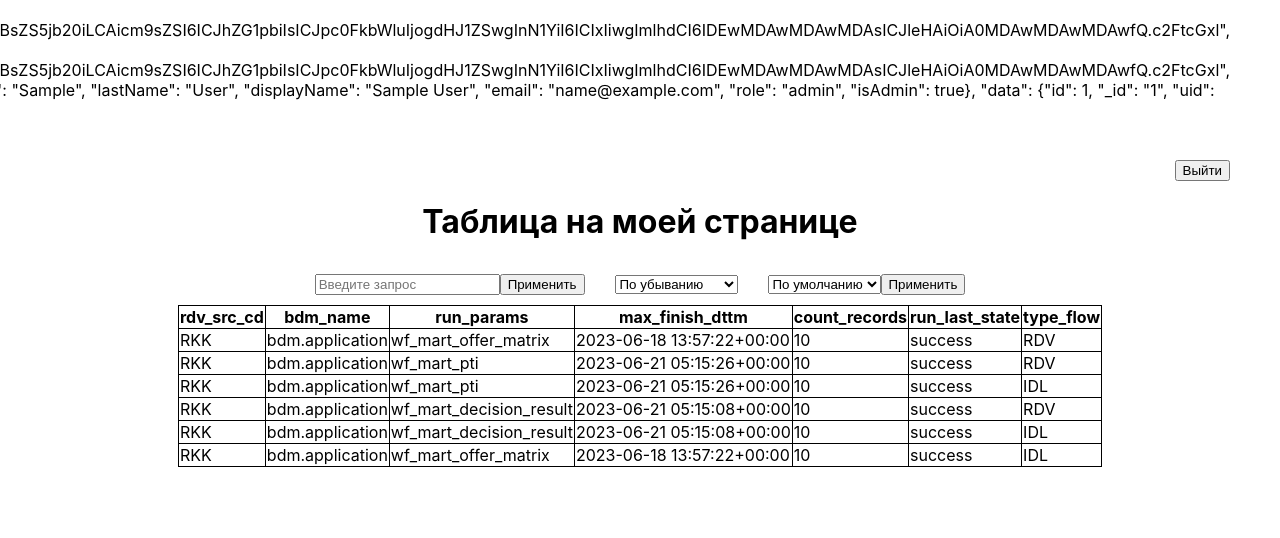
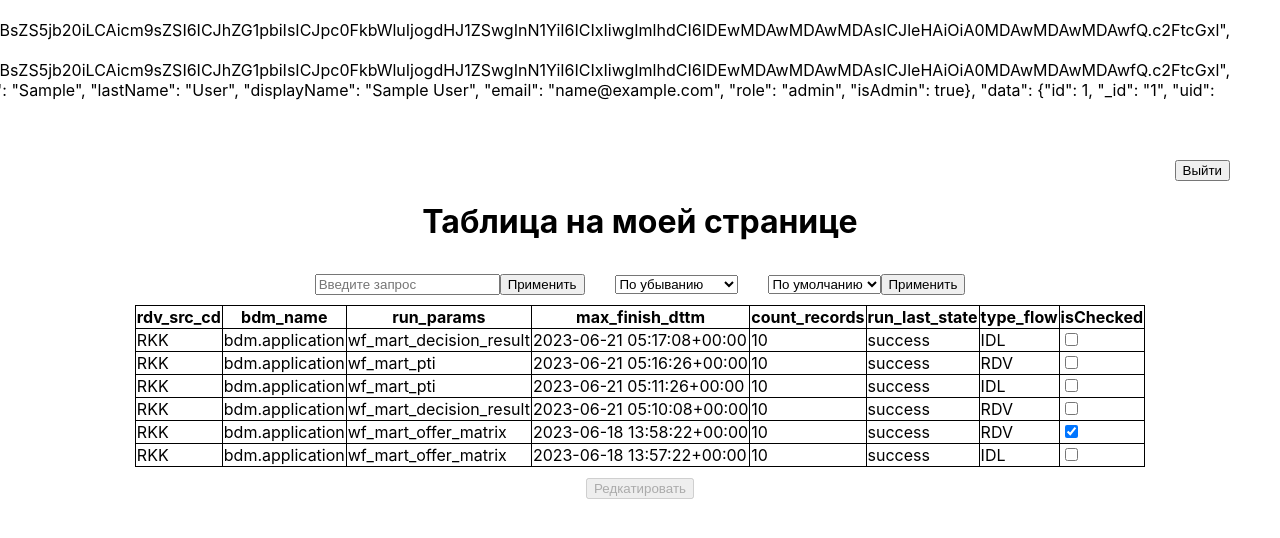
Before and after one commit to Chistik-AE/cheldon, a React (Create React App) app: page / in a window 1280 px wide. Shown: the top 538 px of the page. Built offline with nearby package versions, Linux system fonts and the light colour scheme; sample sign-in values are in the browser's storage.

Commit message:
прописана функция отметки нужной ячейки чекбока

```diff
--- a/src/mySpace/MySpace.js
+++ b/src/mySpace/MySpace.js
@@ -7,33 +7,42 @@ import { useNavigate } from 'react-router-dom';
 export default function MySpace() {
     const _ = require('lodash');
     let tableSearchResult = [];
-    const [dataBase, setDataBase] = useState(data);
+    let tableSort = _.orderBy(data, ['max_finish_dttm'], ['desc'])
+    const [dataBase, setDataBase] = useState(tableSort);
     let navigate = useNavigate();
     let tableHead = Object.keys(data[0]);
     let tableRows = Object.values(dataBase);
     const [search, setSearch] = useState('');
-    const [filter, setFilter] = useState();
-    let tableFilterResult = data;
+    const [filter, setFilter] = useState('default');
+    let tableFilterResult = tableSort;
+    const [checked, setChecked] = useState(false);
+
+
+
 
     function logOut() {  //выход со страницы и разлогинивание
         localStorage.clear();
         navigate("/logIn");
     }
 
+
+
     function sortMaxFinish(t) {   //функция сортировки
-        tableFilterResult = _.orderBy(data, ['max_finish_dttm'], [t.target.value])
-        setDataBase(tableFilterResult)
+        tableSort = _.orderBy(data, ['max_finish_dttm'], [t.target.value])
+        setDataBase(tableSort)
+        tableFilterResult = tableSort
+        searchAnd()
     }
 
     function searchAnd() {   //функция фильтра и поиска
         if (filter === 'default') {       //фильтр
-            tableFilterResult = data
+            tableFilterResult = tableSort
         } else {
-            tableFilterResult = _.filter(data, function (qwe) {
+            tableFilterResult = _.filter(tableSort, function (qwe) {
                 return qwe.type_flow === filter;
             })
         }
-        setDataBase(tableFilterResult)
+        setDataBase()
         if (search === '') {      //поиск
             tableSearchResult = tableFilterResult
         } else {
@@ -46,7 +55,20 @@ export default function MySpace() {
             }
         }
         setDataBase(tableSearchResult)
+        /* console.log(dataBase[1]) */
     }
+
+
+    function onChange(indexRow, newRow, cell) {    //функция на checkbox
+        setChecked(!cell.target.value)
+        console.log(indexRow)
+        console.log(Object.values(dataBase[indexRow]))  //вся строка
+        newRow.isChecked = !newRow.isChecked   //изменение ячейки, теперь изменить ячейки в остальных столбцах, и перерисовать таблицу
+        console.log(Object.values(dataBase[indexRow]))
+
+    }
+
+
 
     return (
         <div className='mySpace' >
@@ -64,7 +86,7 @@ export default function MySpace() {
                 </div>
                 <div className='options'>
                     <div >
-                        <input className='searchForm' type='text' placeholder='Введите запрос' value={search} onChange={(event) => setSearch(event.target.value)} required id="search-text" />
+                        <input className='searchForm' type='text' placeholder='Введите запрос' value={search} onChange={(event) => setSearch(event.target.value)} />
                         <button onClick={() => searchAnd()}>Применить</button>
                     </div>
                     <div>
@@ -84,17 +106,29 @@ export default function MySpace() {
                 </div>
                 <div>
                     <table id="table">
-                        <thead>
+                        <thead disabled>
                             {tableHead.map((newHead, index) => { return <th key={index}>{newHead}</th> })}
                         </thead>
                         <tbody>
-                            {tableRows.map((newRow, index) => { return <tr key={index}> {Object.values(newRow).map((cell, index) => { return <td key={index}>{cell}</td> })}</tr> })}
+                            {tableRows.map((newRow, indexRow) => {
+                                return <tr key={indexRow}> {Object.values(newRow).map((cell, index) => {
+                                    if (index === 7) {
+                                        return <td key={index}> <input checked={cell} type='checkbox' onChange={(cell) => onChange(indexRow, newRow, cell)} ></input> </td>
+                                    } else {
+                                        return <td key={index}>{cell}</td>
+                                    }
+                                }
+                                )} </tr>
+                            })}
                         </tbody>
                     </table>
+                </div>
+                <div>
+                    <button disabled={!checked}>
+                        Редкатировать
+                    </button>
                 </div>
             </div>
         </div >
     )
-
-
 }
--- a/src/mySpace/dataBase.json
+++ b/src/mySpace/dataBase.json
@@ -3,46 +3,51 @@
         "rdv_src_cd": "RKK",
         "bdm_name": "bdm.application",
         "run_params": "wf_mart_offer_matrix",
-        "max_finish_dttm": "2023-06-18 13:57:22+00:00",
+        "max_finish_dttm": "2023-06-18 13:58:22+00:00",
         "count_records": 10,
         "run_last_state": "success",
-        "type_flow": "RDV"
+        "type_flow": "RDV",
+        "isChecked": true
     },
     {
         "rdv_src_cd": "RKK",
         "bdm_name": "bdm.application",
         "run_params": "wf_mart_pti",
-        "max_finish_dttm": "2023-06-21 05:15:26+00:00",
+        "max_finish_dttm": "2023-06-21 05:16:26+00:00",
         "count_records": 10,
         "run_last_state": "success",
-        "type_flow": "RDV"
+        "type_flow": "RDV",
+        "isChecked": false
     },
     {
         "rdv_src_cd": "RKK",
         "bdm_name": "bdm.application",
         "run_params": "wf_mart_pti",
-        "max_finish_dttm": "2023-06-21 05:15:26+00:00",
+        "max_finish_dttm": "2023-06-21 05:11:26+00:00",
         "count_records": 10,
         "run_last_state": "success",
-        "type_flow": "IDL"
+        "type_flow": "IDL",
+        "isChecked": false
     },
     {
         "rdv_src_cd": "RKK",
         "bdm_name": "bdm.application",
         "run_params": "wf_mart_decision_result",
-        "max_finish_dttm": "2023-06-21 05:15:08+00:00",
+        "max_finish_dttm": "2023-06-21 05:10:08+00:00",
         "count_records": 10,
         "run_last_state": "success",
-        "type_flow": "RDV"
+        "type_flow": "RDV",
+        "isChecked": false
     },
     {
         "rdv_src_cd": "RKK",
         "bdm_name": "bdm.application",
         "run_params": "wf_mart_decision_result",
-        "max_finish_dttm": "2023-06-21 05:15:08+00:00",
+        "max_finish_dttm": "2023-06-21 05:17:08+00:00",
         "count_records": 10,
         "run_last_state": "success",
-        "type_flow": "IDL"
+        "type_flow": "IDL",
+        "isChecked": false
     },
     {
         "rdv_src_cd": "RKK",
@@ -51,6 +56,7 @@
         "max_finish_dttm": "2023-06-18 13:57:22+00:00",
         "count_records": 10,
         "run_last_state": "success",
-        "type_flow": "IDL"
+        "type_flow": "IDL",
+        "isChecked": false
     }
 ]
--- a/src/mySpace/mySpace.css
+++ b/src/mySpace/mySpace.css
@@ -32,3 +32,8 @@
         display: flex;
         gap: 30px;
     }
+
+    .SelectForm {
+        display: flex;
+        gap: 5px;
+    }
```
